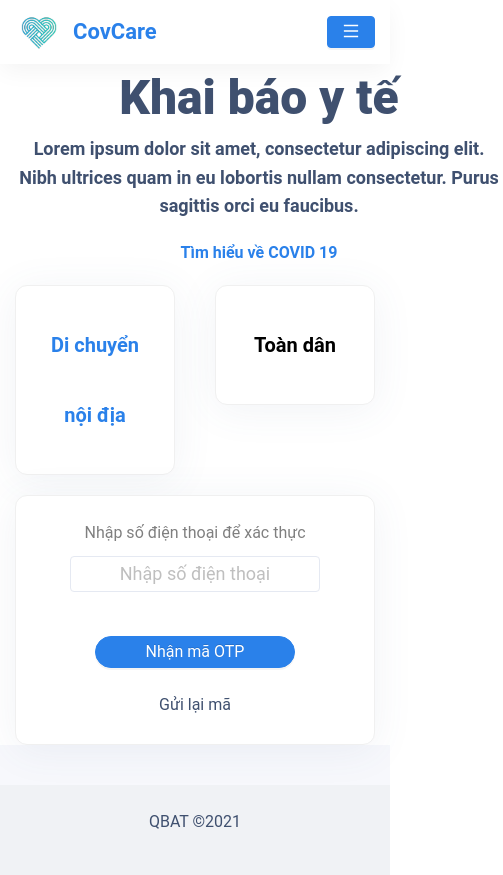
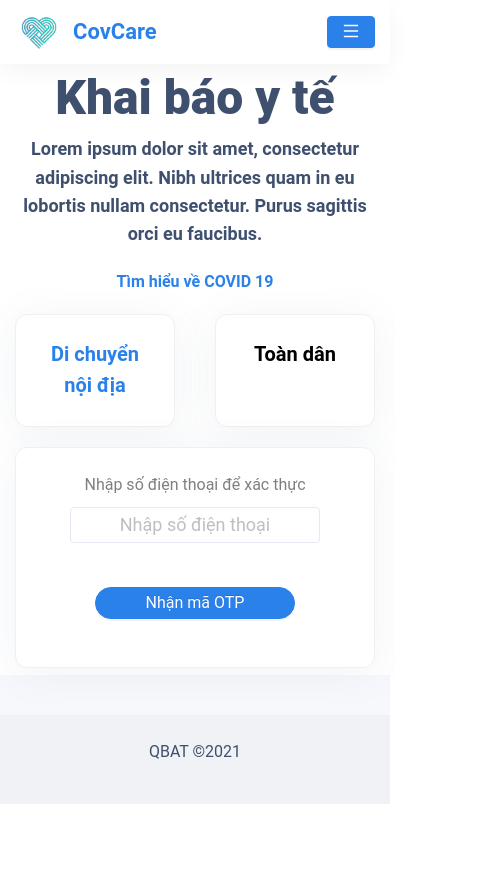
Before and after one commit to trunghq234/CovCare, a React (Create React App) app: page /health-declaration in a window 390 px wide. Shown: the whole page, 503 px wide, since content can reach past the window. After the commit the page ends 844 px from the top, so only its background shows below. Built offline with nearby package versions, Linux system fonts and the light colour scheme; the HTML template or start-up script is replaced by a standard one.

Commit message:
Responsive

```diff
--- a/src/components/HealthDeclaration/BasicInfo/index.js
+++ b/src/components/HealthDeclaration/BasicInfo/index.js
@@ -24,7 +24,7 @@ const BasicInfo = () => {
           <Input style={{ width: '100%' }} />
         </Form.Item>
       </Col>
-      <Col span={9}>
+      <Col span={8}>
         <Form.Item
           label="Năm sinh"
           name="dob"
@@ -32,10 +32,10 @@ const BasicInfo = () => {
             { required: true, message: 'Bạn chưa nhập họ tên.' },
             { validator: numberValidator },
           ]}>
-          <DatePicker picker="year" placeholder="Chọn/nhập năm sinh" />
+          <DatePicker picker="year" placeholder="Chọn/nhập" />
         </Form.Item>
       </Col>
-      <Col span={6}>
+      <Col span={8}>
         <Form.Item
           label="Gender"
           name="gender"
@@ -47,7 +47,7 @@ const BasicInfo = () => {
           </Select>
         </Form.Item>
       </Col>
-      <Col span={9}>
+      <Col span={8}>
         <Form.Item label="Quốc tịch" name="nationality" rules={[{ required: true }]}>
           <TypingSelect placeholder="Chọn" defaultValue="Viet Nam" list={country} />
         </Form.Item>
--- a/src/components/HealthDeclaration/ConfirmPhoneNumber/index.js
+++ b/src/components/HealthDeclaration/ConfirmPhoneNumber/index.js
@@ -16,6 +16,11 @@ const ConfirmPhoneNumber = props => {
       message.error('Mã xác thực không chính xác.');
     }
   };
+
+  const resendOTP = () => {
+    message.info('Mã xác thực đã được gửi lại');
+  };
+
   return (
     <div className={styles['container-confirm']}>
       <Form onFinish={handleSubmit} form={form}>
@@ -44,12 +49,14 @@ const ConfirmPhoneNumber = props => {
         )}
         <Form.Item style={{ textAlign: 'center' }}>
           <Button type="primary" htmlType="submit" className={styles['btn-confirm']}>
-            Nhận mã OTP
+            {!sendOTP ? 'Nhận mã OTP' : 'Tiếp tục'}
           </Button>
         </Form.Item>
-        <Button type="text" className={styles.resend}>
-          Gửi lại mã
-        </Button>
+        {sendOTP && (
+          <Button type="text" className={styles.resend} onClick={resendOTP}>
+            Gửi lại mã
+          </Button>
+        )}
       </Form>
     </div>
   );
--- a/src/components/HealthDeclaration/ContactInVietnam/index.js
+++ b/src/components/HealthDeclaration/ContactInVietnam/index.js
@@ -10,7 +10,7 @@ const ContactInVietnam = ({ form }) => {
       <Row className={styles['title-contact']}>Địa chỉ liên lạc tại Việt Nam</Row>
       <ProvincePickerWithWard form={form} />
       <Row gutter={40}>
-        <Col span={12}>
+        <Col xs={24} md={12}>
           <Form.Item
             label="Điện thoại"
             name="phoneNumber"
@@ -21,7 +21,7 @@ const ContactInVietnam = ({ form }) => {
             <Input placeholder="Nhập số điện thoại" />
           </Form.Item>
         </Col>
-        <Col span={12}>
+        <Col xs={24} md={12}>
           <Form.Item
             label="Email"
             name="email"
--- a/src/components/HealthDeclaration/DomesticGuests/index.js
+++ b/src/components/HealthDeclaration/DomesticGuests/index.js
@@ -13,6 +13,7 @@ const DomesticGuests = () => {
       notification.success({
         message: 'Bạn đã gửi thành công!',
       });
+      form.resetFields();
     } else {
       notification.warning({
         message: 'Mã bảo mật không đúng',
@@ -29,7 +30,7 @@ const DomesticGuests = () => {
       <ContactInVietnam form={form} />
       <StatusWithin14Days />
       <Row gutter={20}>
-        <Col span={5}>
+        <Col xs={12} md={10} lg={5}>
           <Form.Item
             label="Mã bảo mật"
             name="captcha"
@@ -37,7 +38,7 @@ const DomesticGuests = () => {
             <Input placeholder="Nhập mã bảo mật tại đây" />
           </Form.Item>
         </Col>
-        <Col span={5}>
+        <Col xs={8} md={6}>
           <div style={{ display: 'flex', alignItems: 'center', height: '100%' }}>
             <Image src={captcha} width={100} height={34} />
           </div>
--- a/src/components/HealthDeclaration/DomesticGuests/index.module.less
+++ b/src/components/HealthDeclaration/DomesticGuests/index.module.less
@@ -4,5 +4,5 @@
   width: 20%;
   margin: 0 auto;
   padding: 4px;
-  border-radius: 16px;
+  border-radius: 16px !important;
 }
--- a/src/components/HealthDeclaration/DomesticMove/index.js
+++ b/src/components/HealthDeclaration/DomesticMove/index.js
@@ -31,6 +31,7 @@ const DomesticMove = () => {
     console.log(captcha);
     if (captcha === 'W68HP') {
       message.success('Bạn đã gửi thành công!');
+      form.resetFields();
     } else {
       message.error('Mã bảo mật không đúng');
     }
@@ -137,15 +138,15 @@ const DomesticMove = () => {
       <ContactInVietnam form={form} />
       <StatusWithin14Days />
       <Row gutter={20}>
-        <Col span={5}>
+        <Col xs={12} md={10} lg={5}>
           <Form.Item
             label="Mã bảo mật"
             name="captcha"
             rules={[{ required: true, message: 'Bạn chưa nhập mã bảo mật' }]}>
-            <Input placeholder="Nhập mã bảo mật tại đây" />
+            <Input placeholder="Nhập mã bảo mật" />
           </Form.Item>
         </Col>
-        <Col span={5}>
+        <Col xs={8} md={6}>
           <div style={{ display: 'flex', alignItems: 'center', height: '100%' }}>
             <Image src={captcha} width={100} height={34} />
           </div>
--- a/src/components/HealthDeclaration/DomesticMove/index.module.less
+++ b/src/components/HealthDeclaration/DomesticMove/index.module.less
@@ -1,8 +1,7 @@
 //btn
 .btn-submit {
   height: 100%;
-  width: 20%;
   margin: 0 auto;
   padding: 4px;
-  border-radius: 16px;
+  border-radius: 16px !important;
 }
--- a/src/components/HealthDeclaration/ProvincePickerWithWard/index.js
+++ b/src/components/HealthDeclaration/ProvincePickerWithWard/index.js
@@ -50,7 +50,7 @@ const ProvincePickerWithWard = ({ city, form }) => {
   const optionWardRendered = renderOptions(wardOptions);
   return (
     <Row gutter={20}>
-      <Col span={8}>
+      <Col xs={24} md={8}>
         <Form.Item
           label="Tỉnh/Thành phố"
           name="city"
@@ -67,7 +67,7 @@ const ProvincePickerWithWard = ({ city, form }) => {
           </Select>
         </Form.Item>
       </Col>
-      <Col span={8}>
+      <Col xs={24} md={8}>
         <Form.Item
           label="Huyện/Quận"
           name="district"
@@ -84,7 +84,7 @@ const ProvincePickerWithWard = ({ city, form }) => {
           </Select>
         </Form.Item>
       </Col>
-      <Col span={8}>
+      <Col xs={24} md={8}>
         <Form.Item
           label="Phường/xã"
           name="ward"
--- a/src/pages/HealthDeclaration/index.js
+++ b/src/pages/HealthDeclaration/index.js
@@ -11,17 +11,24 @@ const HealthDeclaration = () => {
   const [isConfirm, setIsConfirm] = useState(false);
   return (
     <div className="container">
-      <Row>
-        <div className={styles['title-container']}>
-          <div className={styles.title}>Khai báo y tế</div>
-          <div className={styles.description}>
-            Lorem ipsum dolor sit amet, consectetur adipiscing elit. Nibh ultrices quam in eu
-            lobortis nullam consectetur. Purus sagittis orci eu faucibus.
-          </div>
+      <Row className={styles['title-container']}>
+        <Col span={24} className={styles.title}>
+          Khai báo y tế
+        </Col>
+        <Col
+          xs={24}
+          sm={{ span: 18, offset: 3 }}
+          lg={{ span: 12, offset: 6 }}
+          xl={{ span: 10, offset: 7 }}
+          className={styles.description}>
+          Lorem ipsum dolor sit amet, consectetur adipiscing elit. Nibh ultrices quam in eu lobortis
+          nullam consectetur. Purus sagittis orci eu faucibus.
+        </Col>
+        <Col span={24}>
           <NavLink className={styles.link} to="/">
             Tìm hiểu về COVID 19
           </NavLink>
-        </div>
+        </Col>
       </Row>
       <Row gutter={40}>
         <Col span={12}>
--- a/src/pages/HealthDeclaration/index.module.less
+++ b/src/pages/HealthDeclaration/index.module.less
@@ -13,7 +13,6 @@
   color: @text-color;
 }
 .description {
-  width: 488px;
   font-size: 18px;
   color: @text-color;
   margin-bottom: 20px;
@@ -24,13 +23,13 @@
 
 .card {
   width: 100%;
+  height: 100%;
 }
 .card-content {
-  min-height: 70px;
-  line-height: 70px;
   text-align: center;
   font-size: 1.25rem;
   font-weight: 600;
+  margin: auto;
 }
 
 .form-container {
```
Also changed, not shown: src/components/HealthDeclaration/StatusWithin14Days/index.js (+12 -6 lines).
